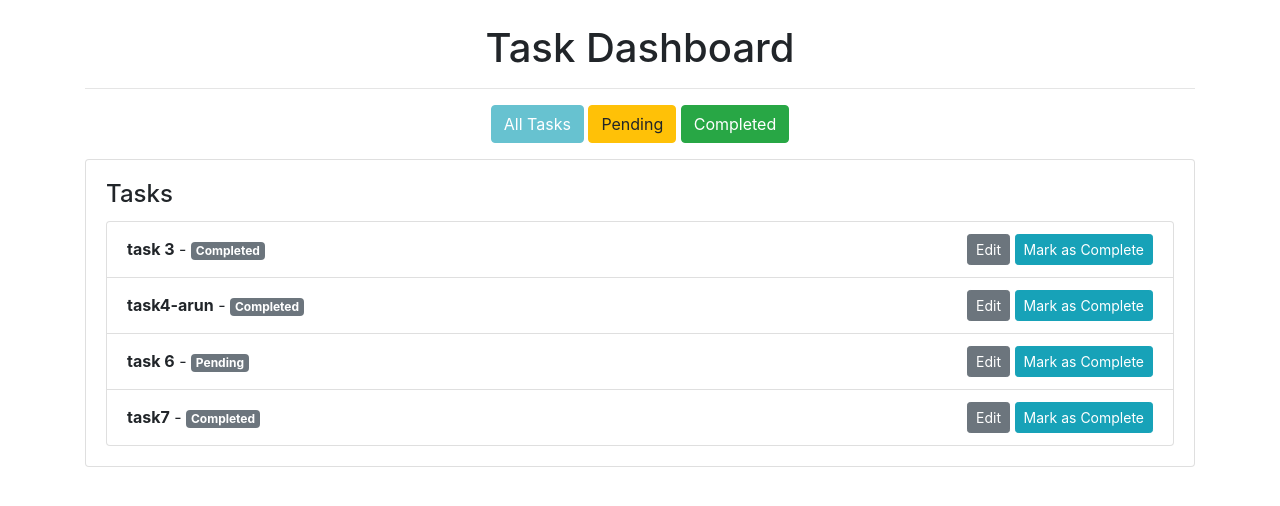
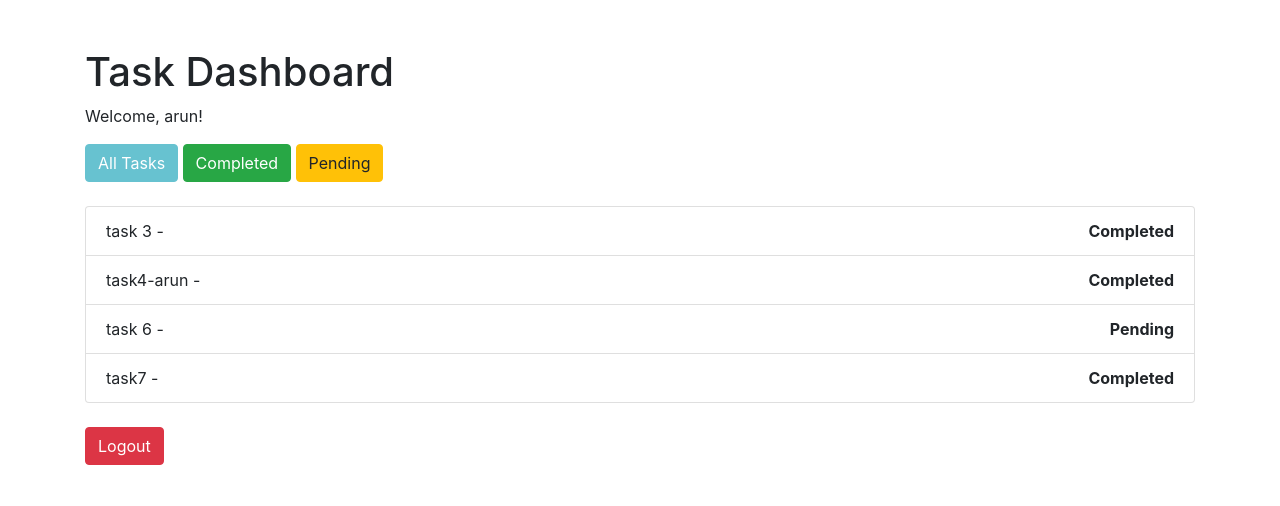
Before and after one commit to arunreddyy/workwise, a Flask app: page / in a window 1280 px wide. Shown: the top 506 px of the page. Run offline with Flask 3, Linux system fonts and the light colour scheme; a user stored in the database is signed in; some libraries are stand-ins or nearby versions.

Commit message:
updated admin and dev roles and user registration/login/logout

```diff
--- a/app.py
+++ b/app.py
@@ -15,14 +15,6 @@ app.config['SQLALCHEMY_TRACK_MODIFICATIONS'] = False
 
 # Initialize extensions
 db = SQLAlchemy(app)
-
-# Ensure instance folder exists
-os.makedirs(os.path.join(basedir, 'instance'), exist_ok=True)
-
-# Create all tables
-with app.app_context():
-    db.create_all()
-
 login_manager = LoginManager(app)
 login_manager.login_view = 'login'
 
@@ -49,7 +41,7 @@ class Task(db.Model):
 # Load user callback
 @login_manager.user_loader
 def load_user(user_id):
-    return User.query.get(int(user_id))
+    return db.session.get(User, int(user_id))
 
 # Routes
 @app.route('/')
@@ -57,12 +49,27 @@ def load_user(user_id):
 def dashboard():
     filter_status = request.args.get('filter', 'All')
 
-    if current_user.role == 'admin':  # Admin sees all tasks
-        tasks = Task.query.all() if filter_status == 'All' else Task.query.filter_by(status=filter_status).all()
-    else:  # Other users see only their tasks
-        tasks = Task.query.filter_by(assigned_to=current_user.id) if filter_status == 'All' else Task.query.filter_by(status=filter_status, assigned_to=current_user.id).all()
+    if current_user.role in ['admin', 'dev']:
+        if filter_status == 'All':
+            tasks = Task.query.all()
+        elif filter_status == 'Completed':
+            tasks = Task.query.filter(Task.status == 'Completed').all()
+        elif filter_status == 'Pending':
+            tasks = Task.query.filter(Task.status == 'Pending').all()
+        else:
+            tasks = []
+    else:
+        if filter_status == 'All':
+            tasks = Task.query.filter_by(assigned_to=current_user.id).all()
+        elif filter_status == 'Completed':
+            tasks = Task.query.filter_by(status='Completed', assigned_to=current_user.id).all()
+        elif filter_status == 'Pending':
+            tasks = Task.query.filter_by(status='Pending', assigned_to=current_user.id).all()
+        else:
+            tasks = []
 
-    users = User.query.all() if current_user.role == 'admin' else []  # Only admin sees users for task assignment
+    users = User.query.all() if current_user.role in ['admin', 'dev'] else []
+    app.logger.info(f"Tasks for {current_user.username} with filter '{filter_status}': {tasks}")
     return render_template('dashboard.html', tasks=tasks, filter_status=filter_status, users=users)
 
 @app.route('/add', methods=['POST'])
@@ -76,13 +83,10 @@ def add_task():
     assigned_to = request.form.get('assigned_to')
 
     if task_name:
-        assigned_user = assigned_to if current_user.role == 'admin' else current_user.id
-        new_task = Task(name=task_name, assigned_to=assigned_user)
+        new_task = Task(name=task_name, assigned_to=assigned_to if current_user.role == 'admin' else current_user.id)
         db.session.add(new_task)
         db.session.commit()
         flash('Task added successfully!', 'success')
-    else:
-        flash('Task name cannot be empty.', 'danger')
 
     return redirect(url_for('dashboard'))
 
@@ -90,7 +94,7 @@ def add_task():
 @login_required
 def edit_task(task_id):
     task = Task.query.get_or_404(task_id)
-    if current_user.role != 'admin' and task.assigned_to != current_user.id:
+    if current_user.role not in ['admin', 'dev'] or (task.assigned_to != current_user.id and current_user.role != 'admin'):
         flash('Permission denied.', 'danger')
         return redirect(url_for('dashboard'))
 
@@ -99,19 +103,20 @@ def edit_task(task_id):
         db.session.commit()
         flash('Task updated successfully!', 'success')
         return redirect(url_for('dashboard'))
+
     return render_template('edit_task.html', task=task)
 
 @app.route('/update_status/<int:task_id>', methods=['POST'])
 @login_required
 def update_status(task_id):
     task = Task.query.get_or_404(task_id)
-    if current_user.role != 'admin' and task.assigned_to != current_user.id:
+    if current_user.role not in ['admin', 'dev'] or (task.assigned_to != current_user.id and current_user.role != 'admin'):
         flash('Permission denied.', 'danger')
         return redirect(url_for('dashboard'))
 
-    task.status = 'Complete' if task.status == 'Pending' else 'Pending'
+    task.status = 'Completed' if task.status == 'Pending' else 'Pending'
     db.session.commit()
-    flash('Task status updated!', 'success')
+    flash('Task status updated successfully!', 'success')
     return redirect(url_for('dashboard'))
 
 @app.route('/delete/<int:task_id>', methods=['POST'])
@@ -144,6 +149,7 @@ def register():
         db.session.commit()
         flash('Registration successful!', 'success')
         return redirect(url_for('login'))
+
     return render_template('register.html')
 
 @app.route('/login', methods=['GET', 'POST'])
@@ -158,6 +164,7 @@ def login():
             flash('Login successful!', 'success')
             return redirect(url_for('dashboard'))
         flash('Invalid username or password.', 'danger')
+
     return render_template('login.html')
 
 @app.route('/logout')
@@ -168,4 +175,6 @@ def logout():
     return redirect(url_for('login'))
 
 if __name__ == '__main__':
+    with app.app_context():
+        db.create_all()
     app.run(debug=True)
--- a/templates/dashboard.html
+++ b/templates/dashboard.html
@@ -4,106 +4,76 @@
     <meta charset="UTF-8">
     <meta name="viewport" content="width=device-width, initial-scale=1.0">
     <title>Task Dashboard</title>
-    <!-- Bootstrap CDN for styling -->
     <link href="https://stackpath.bootstrapcdn.com/bootstrap/4.5.2/css/bootstrap.min.css" rel="stylesheet">
 </head>
 <body>
-    <div class="container mt-4">
-        <h1 class="text-center">Task Dashboard</h1>
-        <hr>
+    <div class="container mt-5">
+        <h1>Task Dashboard</h1>
+        <p>Welcome, {{ current_user.username }}!</p>
 
         <!-- Filter Buttons -->
-        <div class="mb-3 text-center">
+        <div class="my-3">
             <a href="{{ url_for('dashboard', filter='All') }}" class="btn btn-info {% if filter_status == 'All' %}disabled{% endif %}">
                 All Tasks
             </a>
+            <a href="{{ url_for('dashboard', filter='Completed') }}" class="btn btn-success {% if filter_status == 'Completed' %}disabled{% endif %}">
+                Completed
+            </a>
             <a href="{{ url_for('dashboard', filter='Pending') }}" class="btn btn-warning {% if filter_status == 'Pending' %}disabled{% endif %}">
                 Pending
-            </a>
-            <a href="{{ url_for('dashboard', filter='Complete') }}" class="btn btn-success {% if filter_status == 'Complete' %}disabled{% endif %}">
-                Completed
             </a>
         </div>
 
         <!-- Add Task Form -->
         {% if current_user.role in ['admin', 'dev'] %}
-        <div class="card mb-4">
-            <div class="card-body">
-                <h4 class="card-title">Add a Task</h4>
-                <form action="{{ url_for('add_task') }}" method="POST">
-                    <div class="form-group">
-                        <label for="task_name">Task Name</label>
-                        <input type="text" name="task_name" id="task_name" class="form-control" placeholder="Enter task name" required>
+        <form method="POST" action="{{ url_for('add_task') }}">
+            <div class="form-row">
+                <div class="col">
+                    <input type="text" name="task_name" class="form-control" placeholder="Enter task name" required>
                 </div>
-                    {% if current_user.role == 'admin' %}
-                    <div class="form-group">
-                        <label for="assigned_to">Assign to</label>
-                        <select name="assigned_to" id="assigned_to" class="form-control" required>
-                            <option value="" disabled selected>Select a user</option>
+                <div class="col">
+                    <select name="assigned_to" class="form-control" required>
+                        <option value="">Assign to...</option>
                         {% for user in users %}
-                                <option value="{{ user.id }}">{{ user.username }} ({{ user.role }})</option>
+                        <option value="{{ user.id }}">{{ user.username }}</option>
                         {% endfor %}
                     </select>
                 </div>
-                    {% else %}
-                    <input type="hidden" name="assigned_to" value="{{ current_user.id }}">
-                    {% endif %}
+                <div class="col">
                     <button type="submit" class="btn btn-primary">Add Task</button>
-                </form>
                 </div>
             </div>
+        </form>
         {% endif %}
 
         <!-- Task List -->
-        <div class="card">
-            <div class="card-body">
-                <h4 class="card-title">Tasks</h4>
-                {% if tasks %}
-                <ul class="list-group">
+        <ul class="list-group mt-4">
             {% for task in tasks %}
             <li class="list-group-item d-flex justify-content-between align-items-center">
+                {{ task.name }} - <strong>{{ task.status }}</strong>
+                {% if current_user.role in ['admin', 'dev'] %}
                 <span>
-                            <strong>{{ task.name }}</strong> -
-                            <span class="badge badge-secondary">{{ task.status }}</span>
-                            {% if current_user.role == 'admin' %}
-                                (Assigned to: {{ task.user.username }})
-                            {% endif %}
-                        </span>
-                        <div>
-                            <!-- Edit Task -->
-                            {% if current_user.role == 'admin' or task.assigned_to == current_user.id %}
-                            <a href="{{ url_for('edit_task', task_id=task.id) }}" class="btn btn-sm btn-secondary">Edit</a>
-                            {% endif %}
-
-                            <!-- Update Status -->
-                            {% if current_user.role == 'admin' or task.assigned_to == current_user.id %}
-                            <form action="{{ url_for('update_status', task_id=task.id) }}" method="POST" style="display: inline;">
-                                <button type="submit" class="btn btn-sm btn-info">
-                                    Mark as {{ 'Pending' if task.status == 'Complete' else 'Complete' }}
+                    <a href="{{ url_for('edit_task', task_id=task.id) }}" class="btn btn-secondary btn-sm">Edit</a>
+                    <form method="POST" action="{{ url_for('update_status', task_id=task.id) }}" style="display:inline;">
+                        <button type="submit" class="btn btn-info btn-sm">
+                            Mark as {{ 'Pending' if task.status == 'Completed' else 'Completed' }}
                         </button>
                     </form>
+                    <form method="POST" action="{{ url_for('delete_task', task_id=task.id) }}" style="display:inline;">
+                        <button type="submit" class="btn btn-danger btn-sm">Delete</button>
+                    </form>
+                </span>
                 {% endif %}
-
-                            <!-- Delete Task -->
-                            {% if current_user.role == 'admin' %}
-                            <form action="{{ url_for('delete_task', task_id=task.id) }}" method="POST" style="display: inline;">
-                                <button type="submit" class="btn btn-sm btn-danger" onclick="return confirm('Are you sure you want to delete this task?');">Delete</button>
-                            </form>
-                            {% endif %}
-                        </div>
             </li>
+            {% else %}
+            <li class="list-group-item">No tasks available.</li>
             {% endfor %}
         </ul>
-                {% else %}
-                <p class="text-center text-muted">No tasks available.</p>
-                {% endif %}
+
+        <!-- Logout Button -->
+        <div class="mt-4">
+            <a href="{{ url_for('logout') }}" class="btn btn-danger">Logout</a>
         </div>
     </div>
-    </div>
-
-    <!-- Bootstrap JS, Popper.js, and jQuery -->
-    <script src="https://code.jquery.com/jquery-3.5.1.slim.min.js"></script>
-    <script src="https://cdn.jsdelivr.net/npm/@popperjs/core@2.0.7/dist/umd/popper.min.js"></script>
-    <script src="https://stackpath.bootstrapcdn.com/bootstrap/4.5.2/js/bootstrap.min.js"></script>
 </body>
 </html>
```
Also changed, not shown: instance/tasks.db. Lines whose indentation alone changed are shown as unchanged.
